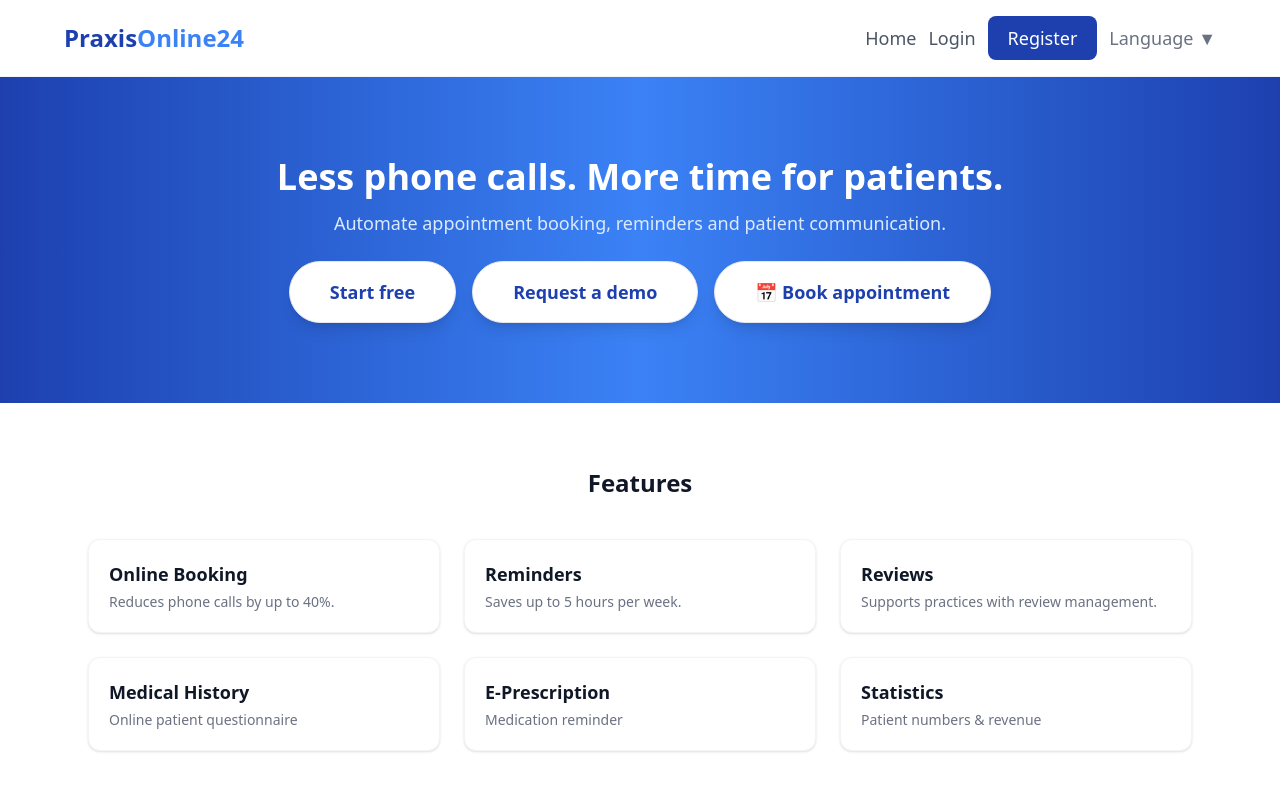
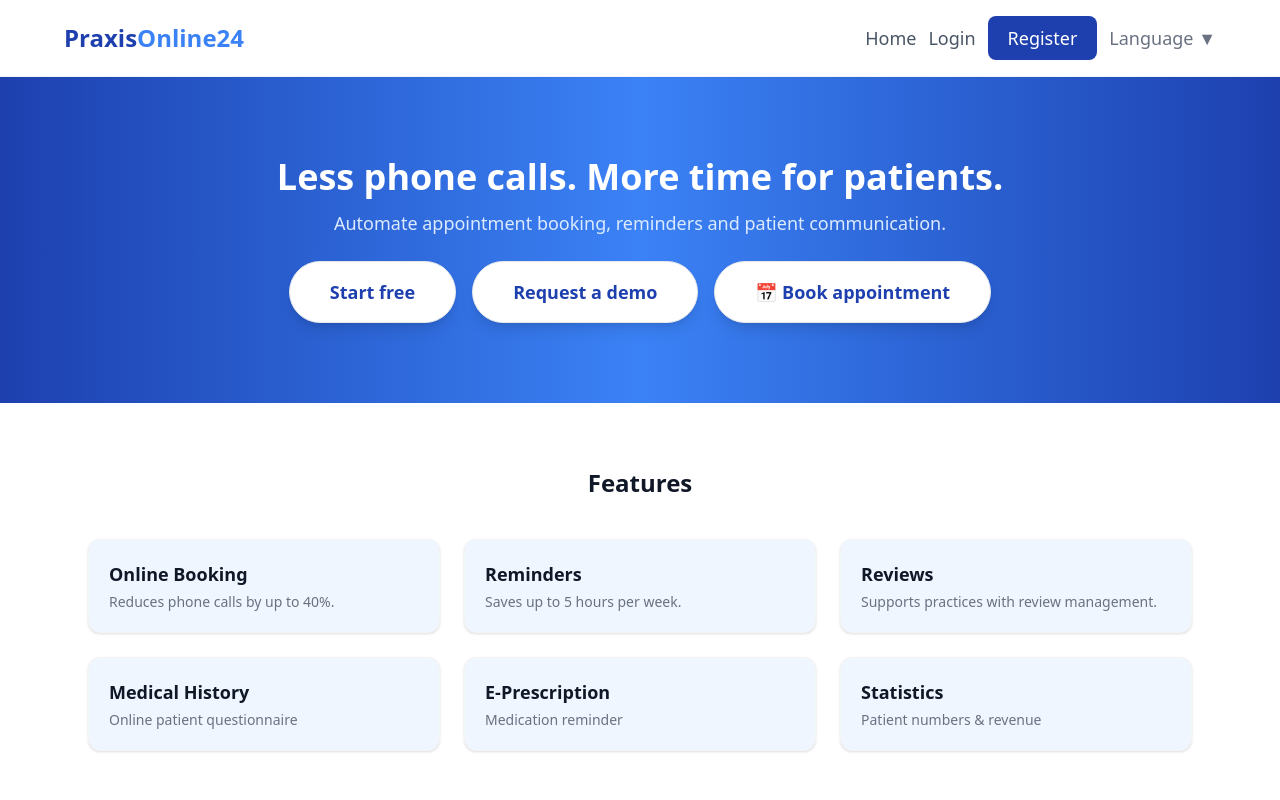
Before and after one commit to housniadmy-rgb/autooffice-pro-neu, a Next.js app: page / in a window 1280 px wide. Shown: the top 800 px of the page. Built offline with nearby package versions, Linux system fonts and the light colour scheme.

Commit message:
Feature-Karten mit blauem Hintergrund

```diff
--- a/app/page.tsx
+++ b/app/page.tsx
@@ -48,12 +48,12 @@ export default function Home() {
       <section className="py-8 sm:py-16 px-3 sm:px-6 max-w-6xl mx-auto">
         <h2 className="text-lg sm:text-2xl font-bold mb-6 sm:mb-10 text-center text-gray-900">Features</h2>
         <div className="grid grid-cols-1 sm:grid-cols-2 md:grid-cols-3 gap-4 sm:gap-6">
-          <div className="bg-white border border-gray-100 p-4 sm:p-5 rounded-xl shadow-sm"><h3 className="text-base sm:text-lg font-semibold mb-1 text-gray-900">{t.feat1title}</h3><p className="text-sm text-gray-500">{t.feat1desc}</p></div>
-          <div className="bg-white border border-gray-100 p-4 sm:p-5 rounded-xl shadow-sm"><h3 className="text-base sm:text-lg font-semibold mb-1 text-gray-900">{t.feat2title}</h3><p className="text-sm text-gray-500">{t.feat2desc}</p></div>
-          <div className="bg-white border border-gray-100 p-4 sm:p-5 rounded-xl shadow-sm"><h3 className="text-base sm:text-lg font-semibold mb-1 text-gray-900">{t.feat3title}</h3><p className="text-sm text-gray-500">{t.feat3desc}</p></div>
-          <div className="bg-white border border-gray-100 p-4 sm:p-5 rounded-xl shadow-sm"><h3 className="text-base sm:text-lg font-semibold mb-1 text-gray-900">{t.anamnese}</h3><p className="text-sm text-gray-500">{t.anamneseDesc}</p></div>
-          <div className="bg-white border border-gray-100 p-4 sm:p-5 rounded-xl shadow-sm"><h3 className="text-base sm:text-lg font-semibold mb-1 text-gray-900">{t.erezept}</h3><p className="text-sm text-gray-500">{t.erezeptDesc}</p></div>
-          <div className="bg-white border border-gray-100 p-4 sm:p-5 rounded-xl shadow-sm"><h3 className="text-base sm:text-lg font-semibold mb-1 text-gray-900">{t.statistiken}</h3><p className="text-sm text-gray-500">{t.statistikenDesc}</p></div>
+          <div className="bg-blue-50 border border-gray-100 p-4 sm:p-5 rounded-xl shadow-sm"><h3 className="text-base sm:text-lg font-semibold mb-1 text-gray-900">{t.feat1title}</h3><p className="text-sm text-gray-500">{t.feat1desc}</p></div>
+          <div className="bg-blue-50 border border-gray-100 p-4 sm:p-5 rounded-xl shadow-sm"><h3 className="text-base sm:text-lg font-semibold mb-1 text-gray-900">{t.feat2title}</h3><p className="text-sm text-gray-500">{t.feat2desc}</p></div>
+          <div className="bg-blue-50 border border-gray-100 p-4 sm:p-5 rounded-xl shadow-sm"><h3 className="text-base sm:text-lg font-semibold mb-1 text-gray-900">{t.feat3title}</h3><p className="text-sm text-gray-500">{t.feat3desc}</p></div>
+          <div className="bg-blue-50 border border-gray-100 p-4 sm:p-5 rounded-xl shadow-sm"><h3 className="text-base sm:text-lg font-semibold mb-1 text-gray-900">{t.anamnese}</h3><p className="text-sm text-gray-500">{t.anamneseDesc}</p></div>
+          <div className="bg-blue-50 border border-gray-100 p-4 sm:p-5 rounded-xl shadow-sm"><h3 className="text-base sm:text-lg font-semibold mb-1 text-gray-900">{t.erezept}</h3><p className="text-sm text-gray-500">{t.erezeptDesc}</p></div>
+          <div className="bg-blue-50 border border-gray-100 p-4 sm:p-5 rounded-xl shadow-sm"><h3 className="text-base sm:text-lg font-semibold mb-1 text-gray-900">{t.statistiken}</h3><p className="text-sm text-gray-500">{t.statistikenDesc}</p></div>
         </div>
       </section>
 
```
